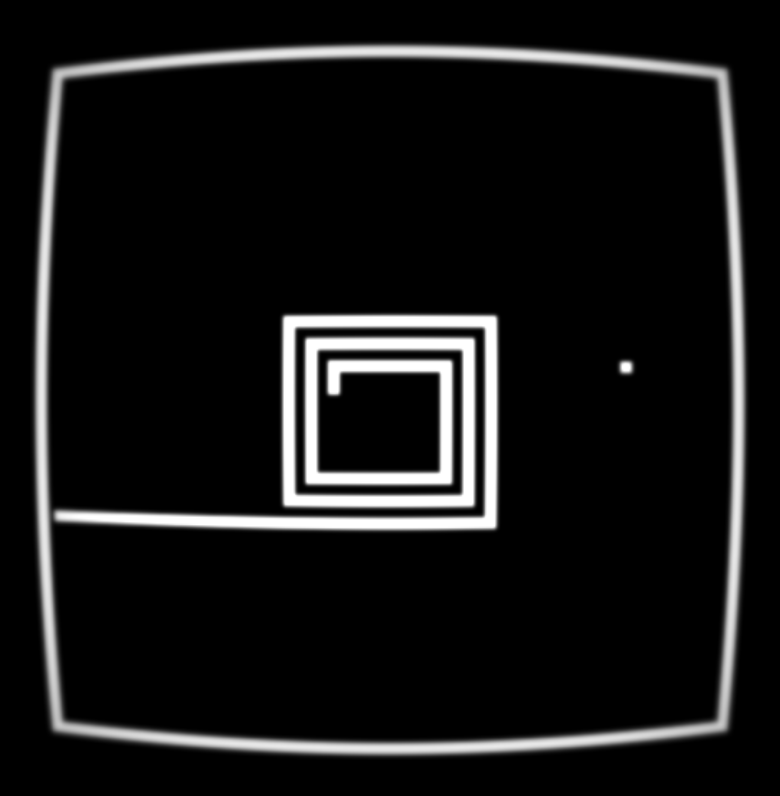
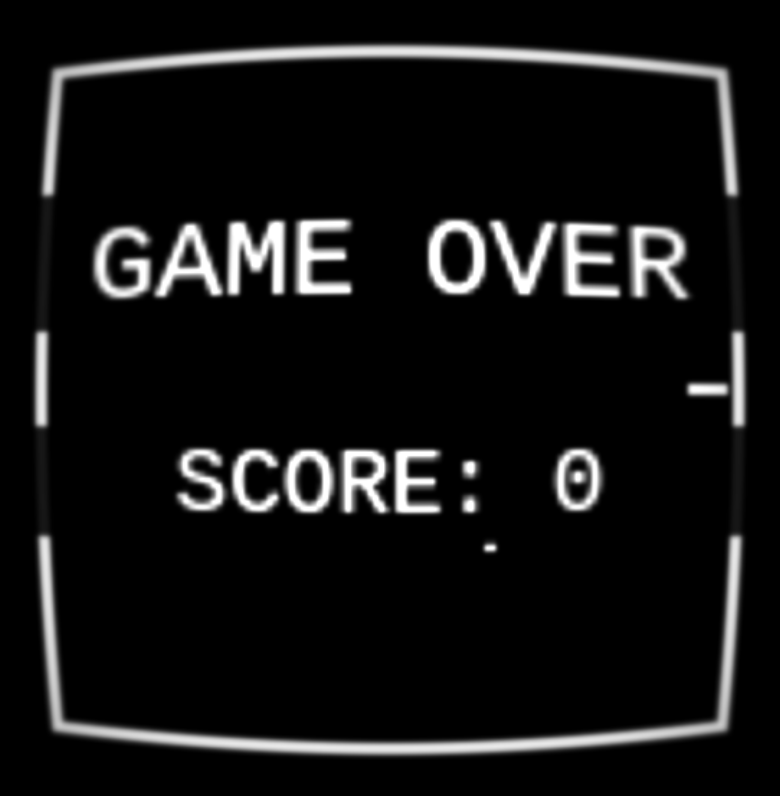
Before and after one commit to tdudziak/crt-snake, a website built with Vite: page index.html in a window 1280 px wide. Shown: the whole page, without its empty margins (250-1030 px from the left). Built offline with nearby package versions, Linux system fonts and the light colour scheme; animation ran at ten frames a second.

Commit message:
Implement score keeping and restarting the game

```diff
--- a/index.html
+++ b/index.html
@@ -15,7 +15,7 @@
             padding: 0;
             overflow: hidden;
         }
-        #glCanvas, #errorMessage {
+        #glCanvas, #nonglCanvas, #errorMessage {
             display: block;
             width: 100%;
             height: 100%;
@@ -23,6 +23,9 @@
             max-width: min(90vmin, 800px);
             aspect-ratio: 1 / 1;
             object-fit: contain;
+        }
+        #nonglCanvas {
+            display: none;
         }
         #errorMessage {
             display: none;
@@ -35,6 +38,7 @@
 </head>
 <body>
 <canvas id="glCanvas" width="500" height="500"></canvas>
+<canvas id="nonglCanvas" width="128" height="128"></canvas>
 <div id="errorMessage">Looks like something went wrong. Sorry!</div>
 <script type="module" src="./main.js"></script>
 </body>
--- a/main.js
+++ b/main.js
@@ -1,21 +1,23 @@
 import { initShaders } from './shaders.js';
 
 const N = 32; // playfield size
-const START_COIL = 4; // corresponds to the starting length of the snake
 const TIME_LIMIT = 10; // max noise this many seconds after each score
+const APPLE_GROWTH = 8; // how many segments the snake grows after eating an apple
 
 // array is passed to the fragment shader for rendering; each cell is a bitmask of BM_* values
 // defined below
 let cells = new Uint8Array(N * N);
 
 let head, tail;
-let gameOver = false;
-let appleEatenTimestamp = 0;
+let gameOver;
+let appleEatenTimestamp;
+let pendingGrowth;
+let score;
 
 // direction vector is updated in tick() while onKeydown() only appends to nextDirections allowing
 // to queue up tight turns
-let direction = [-1, 0];
-let nextDirections = [];
+let direction;
+let nextDirections;
 
 const BM_TOP = 1; // snake body or wall connecting upwards
 const BM_BOT = 2; // snake body or wall connecting downwards
@@ -87,46 +89,20 @@ function showErrorOnFailure(f) {
     }
 }
 
-function initCells() {
+function restartGame() {
+    gameOver = false;
+    appleEatenTimestamp = document.timeline.currentTime;
+    pendingGrowth = 0;
+    score = 0;
+    direction = [1, 0];
+    nextDirections = [];
     cells.fill(0);
 
     // initial snake: spiral that starts at the center
-    tail = [15, 15];
+    tail = [Math.floor(N / 2), Math.floor(N / 2)];
     cells[tail[0] + N * tail[1]] = BM_SEG | BM_RIGHT;
-    let p = [16, 15];
-    cells[p[0] + N * p[1]] = BM_SEG | BM_LEFT | BM_BOT;
-    p[1]--;
-    cells[p[0] + N * p[1]] = BM_SEG | BM_TOP | BM_LEFT;
-    let steps = 2; // size of the current layer of the spiral
-    for (let layer = 0; layer < START_COIL; ++layer) {
-        for (let i = 0; i < steps - 1; ++i) {
-            p[0]--;
-            cells[p[0] + N * p[1]] = BM_HORIZONTAL;
-        }
-        p[0]--;
-        cells[p[0] + N * p[1]] = BM_SEG | BM_RIGHT | BM_TOP;
-        for (let i = 0; i < steps - 1; ++i) {
-            p[1]++;
-            cells[p[0] + N * p[1]] = BM_VERTICAL;
-        }
-        p[1]++;
-        cells[p[0] + N * p[1]] = BM_SEG | BM_BOT | BM_RIGHT;
-        steps++;
-        for (let i = 0; i < steps - 1; ++i) {
-            p[0]++;
-            cells[p[0] + N * p[1]] = BM_HORIZONTAL;
-        }
-        p[0]++;
-        cells[p[0] + N * p[1]] = BM_SEG | BM_LEFT | BM_BOT;
-        for (let i = 0; i < steps - 1; ++i) {
-            p[1]--;
-            cells[p[0] + N * p[1]] = BM_VERTICAL;
-        }
-        p[1]--;
-        cells[p[0] + N * p[1]] = BM_SEG | BM_TOP | BM_LEFT;
-        steps++;
-    }
-    head = p;
+    head = [tail[0] + 1, tail[1]];
+    cells[head[0] + N * head[1]] = BM_SEG | BM_LEFT;
 
     // walls around the playfield
     for (let i = 0; i < N; i++) {
@@ -139,6 +115,27 @@ function initCells() {
     cells[N * N - 1] = BM_BOT | BM_LEFT | BM_SEG;
 
     placeNewApple();
+}
+
+function drawGameOverScreen() {
+    const nonglCanvas = document.getElementById('nonglCanvas');
+    const textCtx = nonglCanvas.getContext('2d');
+    const width = nonglCanvas.width;
+    const height = nonglCanvas.height;
+
+    textCtx.clearRect(0, 0, width, height);
+
+    textCtx.fillStyle = 'rgba(0, 0, 0, 0.9)';
+    textCtx.fillRect(0, 25, width, 26);
+    textCtx.fillRect(0, 69, width, 21);
+
+    textCtx.font = '20px monospace';
+    textCtx.fillStyle = 'white';
+    textCtx.textAlign = 'center';
+    textCtx.textBaseline = 'middle';
+    textCtx.fillText('GAME OVER', width / 2, 40);
+    textCtx.font = '16px monospace';
+    textCtx.fillText(`SCORE: ${score}`, width / 2, 80);
 }
 
 const tick = showErrorOnFailure(function() {
@@ -161,6 +158,7 @@ const tick = showErrorOnFailure(function() {
     let frontCell = cells[headIdx];
     if (frontCell & BM_SEG) {
         gameOver = true;
+        drawGameOverScreen();
         return;
     }
     cells[headIdx] = BM_SEG | dirToBitmask([-direction[0], -direction[1]]);
@@ -168,6 +166,12 @@ const tick = showErrorOnFailure(function() {
     if (frontCell & BM_APPLE) {
         appleEatenTimestamp = document.timeline.currentTime;
         placeNewApple();
+        pendingGrowth += APPLE_GROWTH;
+        score += APPLE_GROWTH;
+    }
+
+    if (pendingGrowth > 0) {
+        pendingGrowth--;
     } else {
         // remove tail segment
         let tailIdx = tail[0] + N * tail[1];
@@ -187,6 +191,9 @@ const tick = showErrorOnFailure(function() {
 });
 
 const onKeydown = showErrorOnFailure(function(event) {
+    if (event.key === 'R') {
+        restartGame();
+    }
     const KEY_DIR = {
         'ArrowUp': [0, 1],
         'ArrowDown': [0, -1],
@@ -229,7 +236,8 @@ const onLoad = showErrorOnFailure(function() {
         throw new Error('WebGL 2 not supported');
     }
 
-    initCells();
+    restartGame();
+    drawGameOverScreen();
     const shaders = initShaders(gl);
 
     const vertices = new Float32Array([
@@ -249,6 +257,14 @@ const onLoad = showErrorOnFailure(function() {
     // game state array `cells` passed as texture to the first stage fragment shader
     const cellTexture = gl.createTexture();
     gl.bindTexture(gl.TEXTURE_2D, cellTexture);
+    gl.texParameteri(gl.TEXTURE_2D, gl.TEXTURE_MIN_FILTER, gl.NEAREST);
+    gl.texParameteri(gl.TEXTURE_2D, gl.TEXTURE_MAG_FILTER, gl.NEAREST);
+    gl.texParameteri(gl.TEXTURE_2D, gl.TEXTURE_WRAP_S, gl.CLAMP_TO_EDGE);
+    gl.texParameteri(gl.TEXTURE_2D, gl.TEXTURE_WRAP_T, gl.CLAMP_TO_EDGE);
+
+    // text overlay prepared in the nonglCanvas
+    const overlayTexture = gl.createTexture();
+    gl.bindTexture(gl.TEXTURE_2D, overlayTexture);
     gl.texParameteri(gl.TEXTURE_2D, gl.TEXTURE_MIN_FILTER, gl.NEAREST);
     gl.texParameteri(gl.TEXTURE_2D, gl.TEXTURE_MAG_FILTER, gl.NEAREST);
     gl.texParameteri(gl.TEXTURE_2D, gl.TEXTURE_WRAP_S, gl.CLAMP_TO_EDGE);
@@ -274,9 +290,9 @@ const onLoad = showErrorOnFailure(function() {
 
     const stages = [
         {
-            // first stage: render the game state to a 512x512 texture with no noise or CRT effects
+            // first stage: render the game state to a 256x256 texture with no noise or CRT effects
             shader: shaders.stage1,
-            out: initFramebuffer(N * 8, N * 8),
+            out: initFramebuffer(256, 256),
             uniforms: {},
         },
         {
@@ -328,9 +344,11 @@ const onLoad = showErrorOnFailure(function() {
             // set up the shader program
             gl.useProgram(stage.shader);
             gl.uniform1i(gl.getUniformLocation(stage.shader, 'stageIn'), 0);
+            gl.uniform1i(gl.getUniformLocation(stage.shader, 'overlay'), 1);
             gl.uniform1i(gl.getUniformLocation(stage.shader, 'N'), N);
             gl.uniform1f(gl.getUniformLocation(stage.shader, 'timestamp'), timestamp / 1000);
             gl.uniform1f(gl.getUniformLocation(stage.shader, 'noiseLevel'), noiseLevel);
+            gl.uniform1i(gl.getUniformLocation(stage.shader, 'gameOver'), gameOver);
             for (const [name, { type, value }] of Object.entries(stage.uniforms)) {
                 gl[type](gl.getUniformLocation(stage.shader, name), value);
             }
@@ -346,9 +364,14 @@ const onLoad = showErrorOnFailure(function() {
             gl.vertexAttribPointer(texcoordLocation, 2, gl.FLOAT, false, 16, 8);
 
             if (stageIdx == 0) {
+                gl.activeTexture(gl.TEXTURE0);
                 gl.bindTexture(gl.TEXTURE_2D, cellTexture);
                 gl.texImage2D(gl.TEXTURE_2D, 0, gl.R8UI, N, N, 0, gl.RED_INTEGER, gl.UNSIGNED_BYTE, cells);
+                gl.activeTexture(gl.TEXTURE1);
+                gl.bindTexture(gl.TEXTURE_2D, overlayTexture);
+                gl.texImage2D(gl.TEXTURE_2D, 0, gl.RGBA, gl.RGBA, gl.UNSIGNED_BYTE, nonglCanvas);
             } else {
+                gl.activeTexture(gl.TEXTURE0);
                 gl.bindTexture(gl.TEXTURE_2D, stages[stageIdx - 1].out.texture);
             }
 
--- a/shaders.js
+++ b/shaders.js
@@ -20,6 +20,7 @@ precision mediump usampler2D;
 uniform int N;
 uniform float timestamp;
 uniform float noiseLevel;
+uniform bool gameOver;
 
 in vec2 screenCoord;
 out vec4 fragColor;
@@ -74,6 +75,8 @@ function createProgram(fragmentSource) {
 
 const stage1 = createProgram(`
 uniform usampler2D stageIn;
+uniform sampler2D overlay;
+
 const vec2 NARROW = vec2(0.3, 0.7);
 const vec2 WIDE = vec2(0.2, 0.8);
 
@@ -106,6 +109,12 @@ void main() {
     } else {
         float value = mix(float(pix_set), whiteNoise(vec3(screenCoord.xy, timestamp)), noiseLevel);
         fragColor = vec4(value);
+    }
+
+    if (gameOver) {
+        // apply overlay with the game over message
+        vec4 overlayValue = texture(overlay, vec2(screenCoord.x, 1.0 - screenCoord.y));
+        fragColor.rgb = mix(fragColor.rgb, overlayValue.rgb, overlayValue.a);
     }
 }
 `);
```
